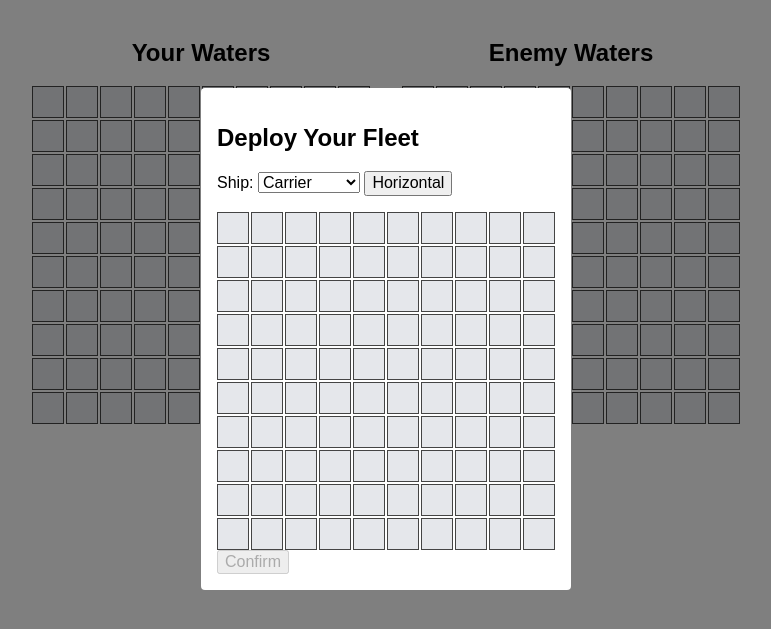
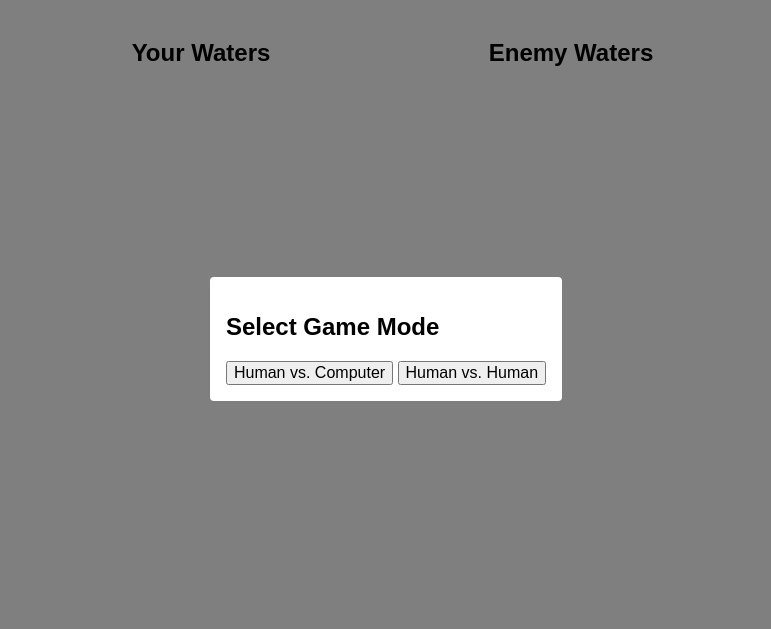
Before and after one commit to mrmiffmiff/battleship, a website built with webpack: page src/template.html in a window 1280 px wide. Shown: the part 61-690 px from the top of the page, without its empty margins (254-1025 px from the left). Built offline with nearby package versions, Linux system fonts and the light colour scheme.

Commit message:
mode select modal with compatibility for game restart and before game controller

```diff
--- a/src/controllers/GameController.js
+++ b/src/controllers/GameController.js
@@ -8,9 +8,9 @@ export default class GameController {
     // For the UI, it can be constructed with it, but for this, it needs to be added after the fact
     ui;
 
-    constructor() {
+    constructor(mode = "hvc") {
         this.playerOne = new Player(false);
-        this.playerTwo = new Player(true);
+        this.playerTwo = new Player(mode === "hvc");
         this.current = this.playerOne;
         this.turnCount = 0;
     }
@@ -52,8 +52,9 @@ export default class GameController {
         }
     }
 
-    async start() {
+    async start(mode) {
         if (!this.ui) throw new Error("UI controller not set in Game Controller"); // This shouldn't happen but just in case...
+        this.mode = mode;
         //this.#placeRandomShips(this.playerOne.Gameboard);
         await this.ui.showPlacementModal(this.playerOne.Gameboard);
         this.#placeRandomShips(this.playerTwo.Gameboard);
--- a/src/index.js
+++ b/src/index.js
@@ -3,9 +3,11 @@ import "./styles.css";
 
 import GameController from "./controllers/GameController";
 import UIController from "./controllers/UIController";
+import showStartModal from "./startModal";
 
-document.addEventListener("DOMContentLoaded", () => {
-    const game = new GameController();
+async function startGame() {
+    const mode = await showStartModal();
+    const game = new GameController(mode);
     const ui = new UIController(game);
     game.ui = ui;
     //this is for temporary interactions, will be taken away
@@ -14,4 +16,8 @@ document.addEventListener("DOMContentLoaded", () => {
 
     //actually initiate
     ui.init();
+}
+
+document.addEventListener("DOMContentLoaded", () => {
+    startGame();
 });
--- /dev/null
+++ b/src/startModal.js
@@ -0,0 +1,16 @@
+export default function showStartModal() {
+    return new Promise((resolve) => {
+        const modal = document.querySelector("#start-modal");
+        const buttons = modal.querySelectorAll("button");
+
+        function handleModeChoice(clickedButton) {
+            const mode = clickedButton.target.dataset.mode;
+            modal.classList.add("hidden");
+            buttons.forEach((button) => button.removeEventListener("click", handleModeChoice));
+            resolve(mode);
+        }
+
+        buttons.forEach((button) => button.addEventListener("click", handleModeChoice));
+        modal.classList.remove("hidden");
+    })
+}
--- a/src/template.html
+++ b/src/template.html
@@ -32,6 +32,16 @@
         </section>
     </main>
 
+    <div id="start-modal" class="modal hidden">
+        <div class="modal-content">
+            <h2>Select Game Mode</h2>
+            <div class="modal-actions">
+                <button data-mode="hvc">Human vs. Computer</button>
+                <button data-mode="hvh">Human vs. Human</button>
+            </div>
+        </div>
+    </div>
+
     <div id="placement-modal" class="modal hidden">
         <div class="modal-content">
             <h2>Deploy Your Fleet</h2>
```
